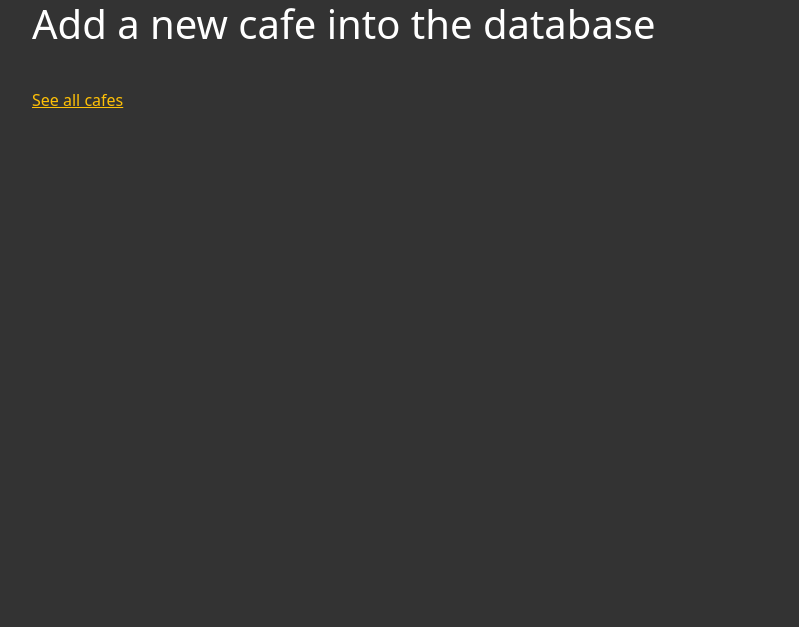
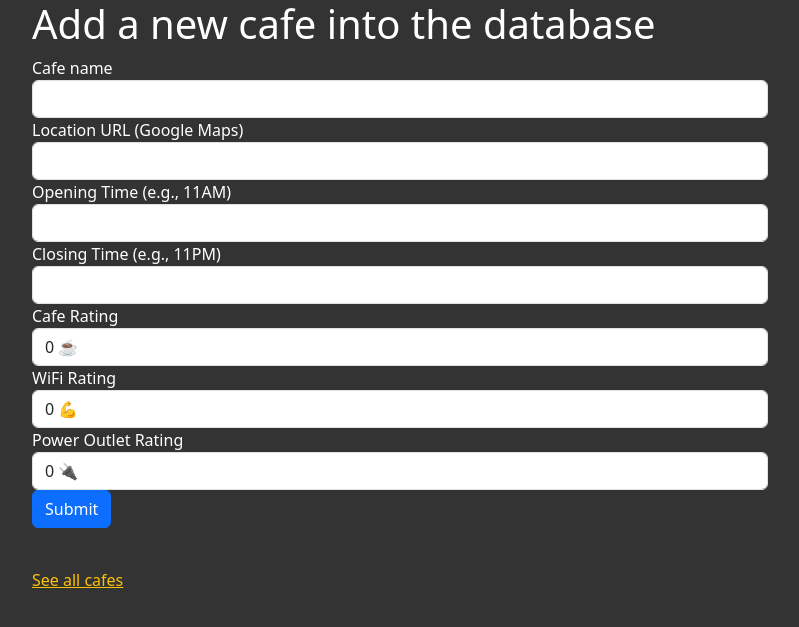
Before and after one commit to IrishEgie/coffee_n_wifi_py, a Flask app: page /add in a window 1280 px wide. Shown: the top 627 px of the page, without its empty margins (50-849 px from the left). Run offline with Flask 3, Linux system fonts and the light colour scheme; some libraries are stand-ins or nearby versions.

Commit message:
update: added the wtforms, still needs functionalities

```diff
--- a/main.py
+++ b/main.py
@@ -1,8 +1,8 @@
 from flask import Flask, render_template
 from flask_bootstrap import Bootstrap5
 from flask_wtf import FlaskForm
-from wtforms import StringField, SubmitField
-from wtforms.validators import DataRequired
+from wtforms import StringField, SubmitField, SelectField
+from wtforms.validators import DataRequired, URL
 import csv
 
 '''
@@ -25,6 +25,21 @@ Bootstrap5(app)
 
 class CafeForm(FlaskForm):
     cafe = StringField('Cafe name', validators=[DataRequired()])
+    loc = StringField('Location URL (Google Maps)', validators=[DataRequired(), URL()])
+    opening = StringField('Opening Time (e.g., 11AM)', validators=[DataRequired()])
+    closing = StringField('Closing Time (e.g., 11PM)', validators=[DataRequired()])
+    cafe_rating = SelectField('Cafe Rating', choices=[('0', '0 ☕️'), ('1', '1 ☕️'),
+                                                       ('2', '2 ☕️'), ('3', '3 ☕️'),
+                                                       ('4', '4 ☕️'), ('5', '5 ☕️')],
+                               validators=[DataRequired()])
+    wifi_rating = SelectField('WiFi Rating', choices=[('0', '0 💪'), ('1', '1 💪'),
+                                                       ('2', '2 💪'), ('3', '3 💪'),
+                                                       ('4', '4 💪'), ('5', '5 💪')],
+                               validators=[DataRequired()])
+    power_rating = SelectField('Power Outlet Rating', choices=[('0', '0 🔌'), ('1', '1 🔌'),
+                                                                ('2', '2 🔌'), ('3', '3 🔌'),
+                                                                ('4', '4 🔌'), ('5', '5 🔌')],
+                                validators=[DataRequired()])
     submit = SubmitField('Submit')
 
 # Exercise:
--- a/templates/add.html
+++ b/templates/add.html
@@ -10,6 +10,8 @@
       <h1>Add a new cafe into the database</h1>
 
       <!-- This is where your WTForm will go -->
+      {% from 'bootstrap4/form.html' import render_form %}
+      {{ render_form(form) }}
 
 	  <p class="space-above"><a href="{{url_for('cafes')}}">See all cafes</a></p>
 
```
